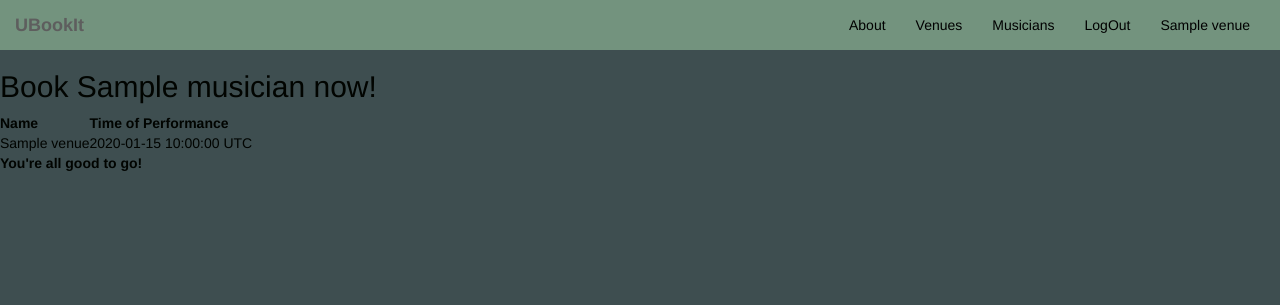
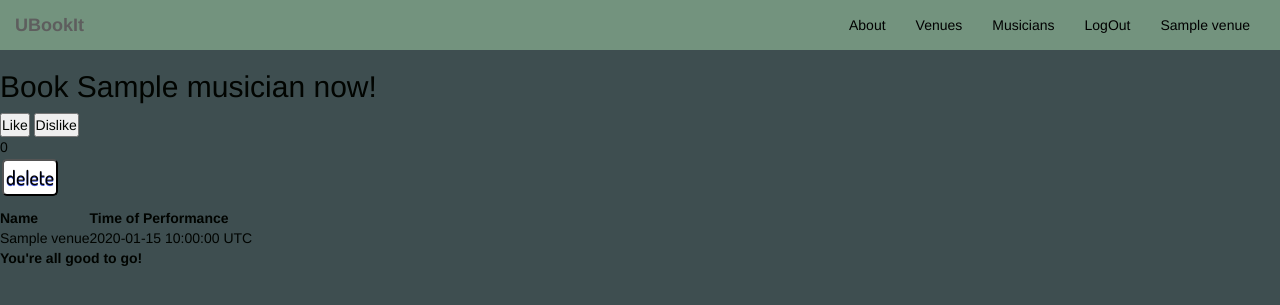
Before and after one commit to Eselbeus/ubookit, a Rails app: page /musicians/1 in a window 1280 px wide. Shown: the top 305 px of the page. Run offline with Rails 7, Linux system fonts and the light colour scheme; the visitor is signed in with stand-in values (Sample User, id 1); tables that the repository leaves empty hold one stand-in row (values such as "Sample post"); style sheets or scripts are compiled from the project's sources; some libraries are stand-ins or nearby versions.

Commit message:
fixed stuff

```diff
--- a/app/assets/javascripts/full_calendar.js
+++ /dev/null
@@ -1,8 +0,0 @@
-var initialize_calendar;
-initialize_calendar = function() {
-  $('.calendar').each(function() {
-    var calendar = $(this);
-    calendar.fullCalendar({})
-  })
-};
-$(document).on('turbolinks:load', initialize_calendar)
--- /dev/null
+++ b/app/assets/javascripts/rating.js
@@ -0,0 +1,11 @@
+var rating = 0;
+function IncreaseRating() {
+  document.getElementById('rating').innerHTML = ++rating;
+
+};
+function DecreaseRating() {
+  document.getElementById('rating').innerHTML = --rating;
+  if (rating < 1) {
+    return rating = 0
+  }
+};
--- a/app/controllers/musicians_controller.rb
+++ b/app/controllers/musicians_controller.rb
@@ -31,6 +31,15 @@ class MusiciansController < ApplicationController
     redirect_to @musician
   end
 
+  def destroy
+    @performance = Performace.find_by(musician_id: current_user.id)
+    @performance.destroy
+  end
+  # def decrease_rating
+  #   @musician = Musician.find(params[:id])
+  #   @musician.rating -= 0.1
+  # end
+
 
   private
 
--- a/app/views/musicians/show.html.erb
+++ b/app/views/musicians/show.html.erb
@@ -7,6 +7,12 @@
   <p><%= @musician.musician_rating %></p>
 <% else %>
   <h2>Book <%= @musician.band_name %> now!</h2>
+  <button id="like" type="button" onclick="IncreaseRating()">Like</button>
+  <button id="dislike" type="button" onclick="DecreaseRating()">Dislike</button>
+  <div id="rating">
+  0
+  </div>
+
 <%end %>
   <% @musician.performances.each do |per| %>
     <table>
@@ -15,8 +21,10 @@
         <th>Time of Performance</th>
       </tr>
       <tr>
-   <td><%= per.venue.name %></td>
-   <td><%= per.time%></td>
+        <p><%= button_to "delete", {:controller => :performances,
+          :action => 'destroy', :id => @musician.id }, :method => :delete %></p>
+        <td><%= per.venue.name %> </td>
+        <td><%= per.time  %></td>
       </tr>
     </table>
     <% if !per.booked? %>
@@ -25,4 +33,3 @@
       <label>You're all good to go!</label>
     <%end %>
 <% end %>
-<!-- link back to his performance -->
--- a/app/views/performances/new.html.erb
+++ b/app/views/performances/new.html.erb
@@ -2,6 +2,6 @@
 <%= form_for Performance.new do |f|%>
   <%= f.hidden_field :musician_id,:value => current_user.id%> <br>
   <%= f.collection_select :venue_id, Venue.all, :id, :name%> <br>
-  <%= f.collection_select :time, Booking.all   %> <br>
+  <%= f.collection_select :time, Booking.all, :start_time, :time   %> <br>
   <%= f.submit %>
   <%end %>
```
Also changed, not shown: app/controllers/performances_controller.rb (+7 -0 lines). Lines whose indentation alone changed are shown as unchanged.
